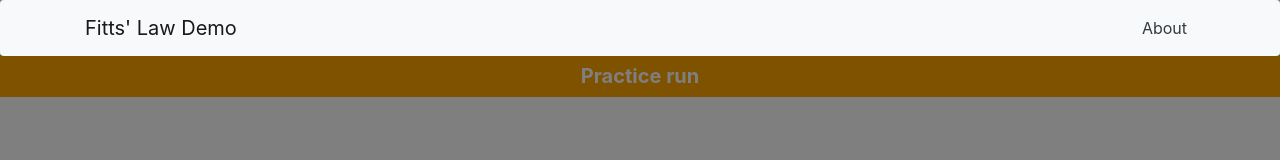
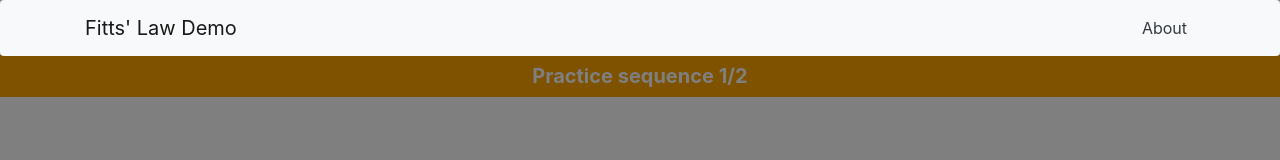
Before and after one commit to twinji/fitts-law-input-task, a React (Create React App) app: page / in a window 1280 px wide. Shown: the top 160 px of the page. Built offline with nearby package versions, Linux system fonts and the light colour scheme.

Commit message:
Show more details in status bar

```diff
--- a/src/components/Demo.js
+++ b/src/components/Demo.js
@@ -285,7 +285,7 @@ export class Demo extends Component {
             maxWidth: '100%',
             maxHeight: '100%',
             overflow: 'visible',
-            backgroundColor: 'orange',
+            backgroundColor: this.state.isPractice ? 'orange' : 'lightblue',
             color: 'white',
             fontSize: '20px',
         }
@@ -348,8 +348,12 @@ export class Demo extends Component {
                 </Modal>
                 <div id="demoContainer" ref={ container => this.container = container } style={containerStyle}>
                     {
-                        this.state.isPractice &&
-                        <span style={statusBarStyle}>Practice run</span>
+                        this.state.sequences !== null &&
+                        <span style={statusBarStyle}>
+                            {this.state.isPractice ? 'Practice sequence' : 'Sequence'}
+                            &nbsp;
+                            {Math.min(this.state.currentSequenceIndex + 1, this.state.sequences.length)}/{this.state.sequences.length}
+                            </span>
                     }
                     <svg></svg>
                 </div>
```
